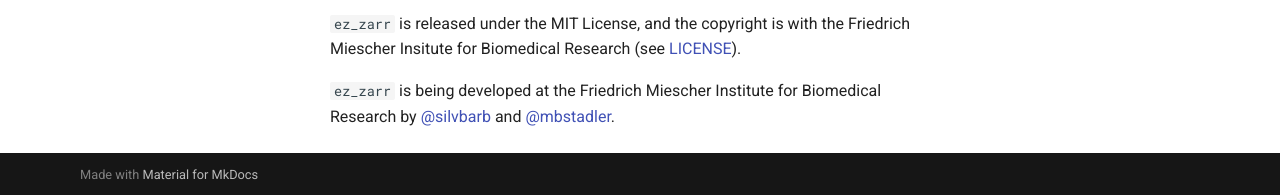
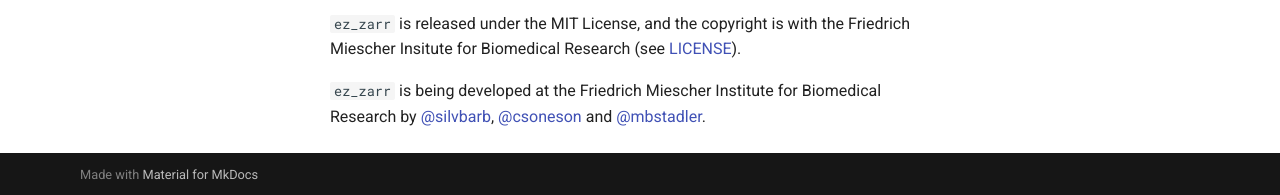
Before and after one commit to fmicompbio/ez_zarr, an MkDocs documentation site: the page built from docs/index.md, in a window 1280 px wide and 900 px high, scrolled down 1038 px. Shown: the part 702-897 px from the top of the window. Built offline with MkDocs 1.6.1 and Material for MkDocs 9.7.7, drawn with Linux system fonts in a browser that asks for light colours.

```diff
--- a/docs/index.md
+++ b/docs/index.md
@@ -64,4 +64,4 @@ is with the Friedrich Miescher Insitute for Biomedical Research
 (see [LICENSE](https://github.com/fmicompbio/ez_zarr/blob/main/LICENSE)).
 
 `ez_zarr` is being developed at the Friedrich Miescher Institute for
-Biomedical Research by [@silvbarb](https://github.com/silvbarb) and [@mbstadler](https://github.com/mbstadler).
+Biomedical Research by [@silvbarb](https://github.com/silvbarb), [@csoneson](https://github.com/csoneson) and [@mbstadler](https://github.com/mbstadler).
```
Also changed, not shown: README.md (+1 -1 lines).
